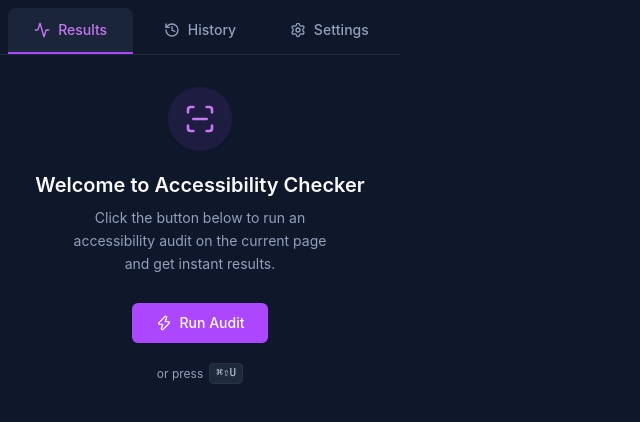
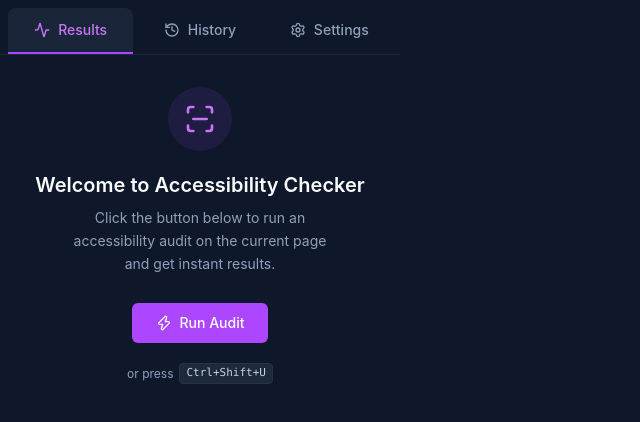
Before and after one commit to sandeep8080/accessibility-checker-extension, a React (Vite) app: page / in a window 1280 px wide. Shown: the top 422 px of the page, without its empty margins (0-640 px from the left). Built offline with nearby package versions, Linux system fonts and the light colour scheme; no server answers.

Commit message:
feat: add platform detection and shortcut text utility; refactor audit state management

```diff
--- a/src/components/tabs/results/AuditLanding.tsx
+++ b/src/components/tabs/results/AuditLanding.tsx
@@ -1,6 +1,7 @@
 import { ScanLine } from "lucide-react";
 
 import { UI_MESSAGES } from "../../../utils/constant";
+import { getAuditShortcutText } from "../../../utils/platform";
 import { RunAuditButton } from "../../common/RunAuditButton";
 
 const AuditLanding = ({ runAudit }: { runAudit: () => Promise<void> }) => {
@@ -27,7 +28,7 @@ const AuditLanding = ({ runAudit }: { runAudit: () => Promise<void> }) => {
       <div className="text-text-muted mt-5 flex items-center gap-1.5 text-xs">
         <span>or press</span>
         <kbd className="bg-bg-secondary border-border-primary text-text-secondary rounded border px-1.5 py-0.5 font-mono text-[11px]">
-          ⌘⇧U
+          {getAuditShortcutText()}
         </kbd>
       </div>
     </div>
--- a/src/components/tabs/results/ResultsPanel.tsx
+++ b/src/components/tabs/results/ResultsPanel.tsx
@@ -20,8 +20,6 @@ export default function ResultsPanel() {
   const [auditState, dispatch] = useReducer(reducer, initialState);
 
   const runAudit = useCallback(async () => {
-    // Set the loading state true & reset the error state
-    // setError(null); // TODO: will do later
     dispatch({ type: "RUN_AUDIT" });
     try {
       // 1. Get active tab
@@ -52,8 +50,6 @@ export default function ResultsPanel() {
         payload:
           err instanceof Error ? err.message : ERROR_MESSAGES.UNEXPECTED_ERROR,
       });
-    } finally {
-      // setIsAuditing(false); // TODO: check later
     }
   }, []);
 
@@ -94,7 +90,11 @@ export default function ResultsPanel() {
       changes: { [key: string]: chrome.storage.StorageChange },
       area: string
     ) => {
-      if (area === "local" && changes.auditInProgress) {
+      if (
+        area === "local" &&
+        changes.auditInProgress &&
+        changes.auditInProgress.newValue === true
+      ) {
         dispatch({
           type: "RUN_AUDIT",
         });
@@ -126,8 +126,8 @@ export default function ResultsPanel() {
   }
   return (
     <div className="flex h-full flex-col">
-      {auditState?.status === "IDLE" && <AuditLanding runAudit={runAudit} />}
-      {auditState?.status === "SUCCESS" && (
+      {auditState.status === "IDLE" && <AuditLanding runAudit={runAudit} />}
+      {auditState.status === "SUCCESS" && (
         <div className="flex min-h-full flex-col p-4">
           {auditState?.auditResult.summary.total === 0 ? (
             <div className="flex flex-1 flex-col items-center justify-center p-4 text-center">
--- a/src/utils/auditResultReducer.tsx
+++ b/src/utils/auditResultReducer.ts
@@ -17,7 +17,9 @@ export const reducer = (state: AuditState, action: AuditAction): AuditState => {
         status: "ERROR",
         error: action.payload,
       };
-    default:
-      return state;
+    default: {
+      const _exhaustiveCheck: never = action;
+      return _exhaustiveCheck;
+    }
   }
 };
--- /dev/null
+++ b/src/utils/platform.ts
@@ -0,0 +1,7 @@
+// Utility functions related to platform detection and shortcuts
+export const isMac = (): boolean => navigator.userAgent.includes("Mac");
+
+export const getAuditShortcutText = (): string => {
+  const isMacOS = isMac();
+  return isMacOS ? " ⌘⇧U" : "Ctrl+Shift+U";
+};
```
